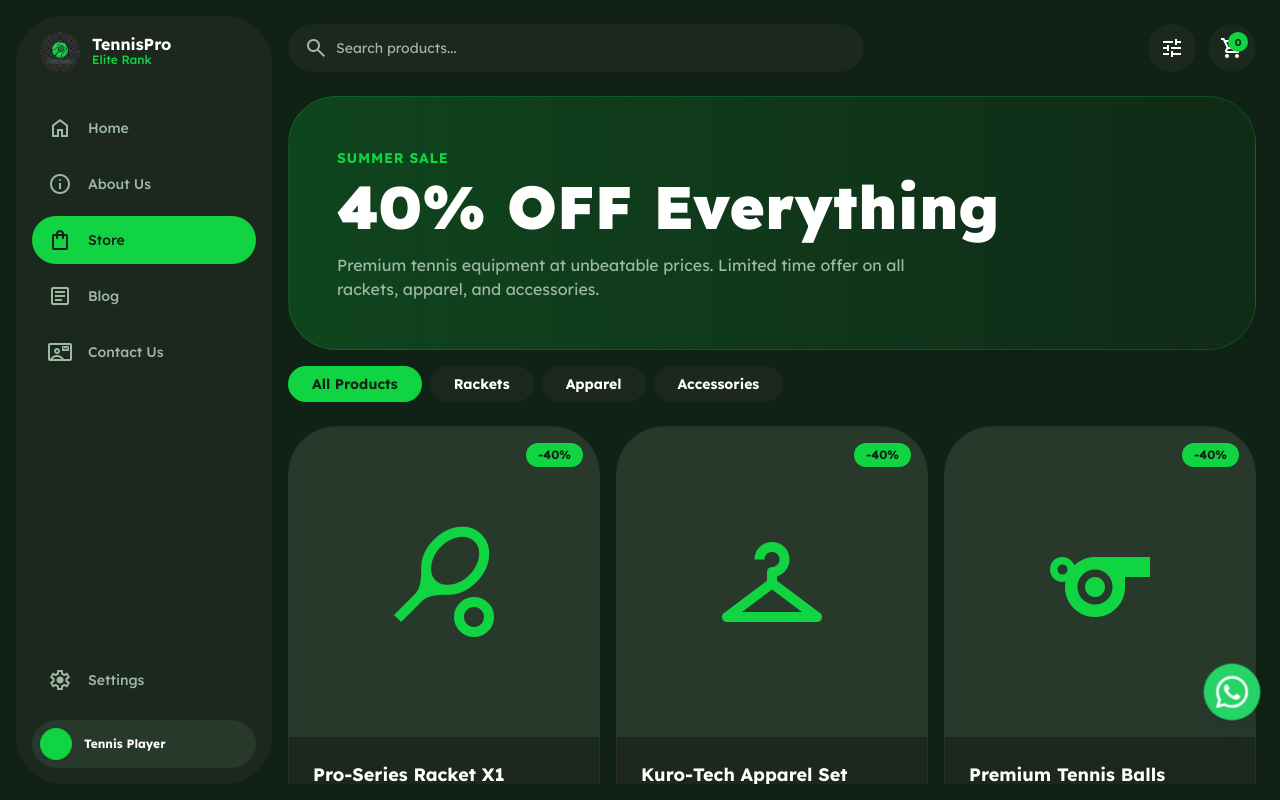
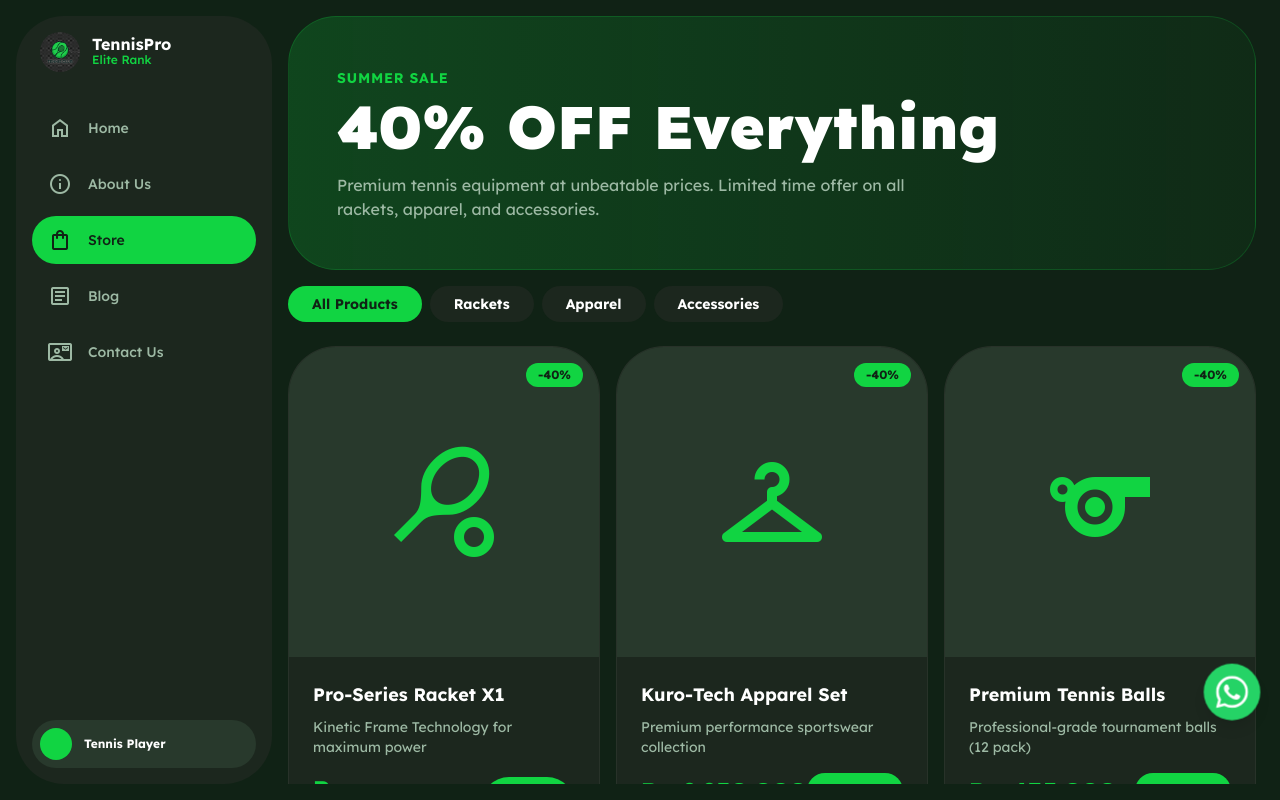
Before and after one commit to mohhaidaribaddillah/gravity-tennispro, a plain HTML site: page store.html in a window 1280 px wide. Drawn offline with nearby package versions, Linux system fonts and the light colour scheme.

Commit message:
Update store.html

```diff
--- a/store.html
+++ b/store.html
@@ -115,6 +115,7 @@
                 min-height: 100vh;
             }
         }
+
         /* Desktop: Sidebar always visible, mobile menu button hidden */
         @media (min-width: 1024px) {
             #mobileMenuToggle {
@@ -146,8 +147,7 @@
             <div class="flex flex-col gap-8">
                 <div class="flex items-center gap-3 px-2">
                     <div class="bg-primary size-10 rounded-full flex items-center justify-center overflow-hidden">
-                        <img src="images/logo.png" alt="TennisPro Logo" class="w-full h-full object-cover"
-                            >
+                        <img src="images/logo.png" alt="TennisPro Logo" class="w-full h-full object-cover">
 
                     </div>
                     <div class="flex flex-col">
@@ -186,11 +186,6 @@
             </div>
 
             <div class="flex flex-col gap-2">
-                <a class="flex items-center gap-4 px-4 py-3 rounded-full text-[#9db9a4] hover:bg-[#28392c] transition-colors"
-                    href="#settings">
-                    <span class="material-symbols-outlined">settings</span>
-                    <span class="text-sm font-medium">Settings</span>
-                </a>
                 <div class="flex items-center gap-3 p-2 bg-[#28392c] rounded-full mt-2">
                     <div class="bg-center bg-no-repeat aspect-square bg-cover rounded-full size-8 bg-primary"></div>
                     <div class="flex flex-col overflow-hidden">
@@ -201,28 +196,6 @@
         </aside>
 
         <main class="flex-1 flex flex-col gap-4 overflow-y-auto pr-2">
-            <header class="flex items-center justify-between w-full h-16 shrink-0 flex-wrap gap-2">
-                <div class="flex-1 max-w-xl min-w-0">
-                    <div class="relative flex items-center">
-                        <span class="material-symbols-outlined absolute left-4 text-[#9db9a4]">search</span>
-                        <input id="searchInput"
-                            class="w-full h-12 pl-12 pr-4 rounded-full border-none bg-[#1c271e] text-white placeholder:text-[#9db9a4] focus:ring-2 focus:ring-primary text-sm"
-                            placeholder="Search products..." type="text" />
-                    </div>
-                </div>
-                <div class="flex items-center gap-3">
-                    <button
-                        class="size-12 rounded-full bg-[#1c271e] text-white flex items-center justify-center hover:bg-[#28392c] transition-all">
-                        <span class="material-symbols-outlined">tune</span>
-                    </button>
-                    <button
-                        class="size-12 rounded-full bg-[#1c271e] text-white flex items-center justify-center hover:bg-[#28392c] transition-all relative">
-                        <span class="material-symbols-outlined">shopping_cart</span>
-                        <span id="cartCount"
-                            class="absolute top-2 right-2 size-5 bg-primary rounded-full text-[10px] font-bold flex items-center justify-center text-background-dark">0</span>
-                    </button>
-                </div>
-            </header>
 
             <!-- Store Content -->
             <div class="flex flex-col gap-4">
@@ -270,10 +243,10 @@
                             <div class="flex items-center justify-between">
                                 <div>
                                     <span class="text-primary font-black text-2xl">Rp 4.500.000</span>
-                                    <span class="text-gray-500 line-through text-sm ml-2">Rp 7.500.000</span>
                                 </div>
                                 <button onclick="addToCart('Pro-Series Racket X1', 299)"
-                                    class="bg-primary text-background-dark px-4 py-2 rounded-full font-bold text-sm hover:bg-white transition-all">Buy Now</button>
+                                    class="bg-primary text-background-dark px-4 py-2 rounded-full font-bold text-sm hover:bg-white transition-all">Buy
+                                    Now</button>
                             </div>
                         </div>
                     </div>
@@ -296,10 +269,10 @@
                             <div class="flex items-center justify-between">
                                 <div>
                                     <span class="text-primary font-black text-2xl">Rp 2.250.000</span>
-                                    <span class="text-gray-500 line-through text-sm ml-2">Rp 3.750.000</span>
                                 </div>
                                 <button onclick="addToCart('Kuro-Tech Apparel Set', 149)"
-                                    class="bg-primary text-background-dark px-4 py-2 rounded-full font-bold text-sm hover:bg-white transition-all">Buy Now</button>
+                                    class="bg-primary text-background-dark px-4 py-2 rounded-full font-bold text-sm hover:bg-white transition-all">Buy
+                                    Now</button>
                             </div>
                         </div>
                     </div>
@@ -322,10 +295,10 @@
                             <div class="flex items-center justify-between">
                                 <div>
                                     <span class="text-primary font-black text-2xl">Rp 435.000</span>
-                                    <span class="text-gray-500 line-through text-sm ml-2">Rp 735.000</span>
                                 </div>
                                 <button onclick="addToCart('Premium Tennis Balls', 29)"
-                                    class="bg-primary text-background-dark px-4 py-2 rounded-full font-bold text-sm hover:bg-white transition-all">Buy Now</button>
+                                    class="bg-primary text-background-dark px-4 py-2 rounded-full font-bold text-sm hover:bg-white transition-all">Buy
+                                    Now</button>
                             </div>
                         </div>
                     </div>
@@ -348,10 +321,10 @@
                             <div class="flex items-center justify-between">
                                 <div>
                                     <span class="text-primary font-black text-2xl">Rp 6.000.000</span>
-                                    <span class="text-gray-500 line-through text-sm ml-2">Rp 9.000.000</span>
                                 </div>
                                 <button onclick="addToCart('Elite Carbon Racket', 399)"
-                                    class="bg-primary text-background-dark px-4 py-2 rounded-full font-bold text-sm hover:bg-white transition-all">Buy Now</button>
+                                    class="bg-primary text-background-dark px-4 py-2 rounded-full font-bold text-sm hover:bg-white transition-all">Buy
+                                    Now</button>
                             </div>
                         </div>
                     </div>
@@ -374,10 +347,10 @@
                             <div class="flex items-center justify-between">
                                 <div>
                                     <span class="text-primary font-black text-2xl">Rp 2.700.000</span>
-                                    <span class="text-gray-500 line-through text-sm ml-2">Rp 4.500.000</span>
                                 </div>
                                 <button onclick="addToCart('Court Speed Shoes', 179)"
-                                    class="bg-primary text-background-dark px-4 py-2 rounded-full font-bold text-sm hover:bg-white transition-all">Buy Now</button>
+                                    class="bg-primary text-background-dark px-4 py-2 rounded-full font-bold text-sm hover:bg-white transition-all">Buy
+                                    Now</button>
                             </div>
                         </div>
                     </div>
@@ -400,10 +373,10 @@
                             <div class="flex items-center justify-between">
                                 <div>
                                     <span class="text-primary font-black text-2xl">Rp 1.350.000</span>
-                                    <span class="text-gray-500 line-through text-sm ml-2">Rp 2.250.000</span>
                                 </div>
                                 <button onclick="addToCart('Pro Tennis Bag', 89)"
-                                    class="bg-primary text-background-dark px-4 py-2 rounded-full font-bold text-sm hover:bg-white transition-all">Buy Now</button>
+                                    class="bg-primary text-background-dark px-4 py-2 rounded-full font-bold text-sm hover:bg-white transition-all">Buy
+                                    Now</button>
                             </div>
                         </div>
                     </div>
```
